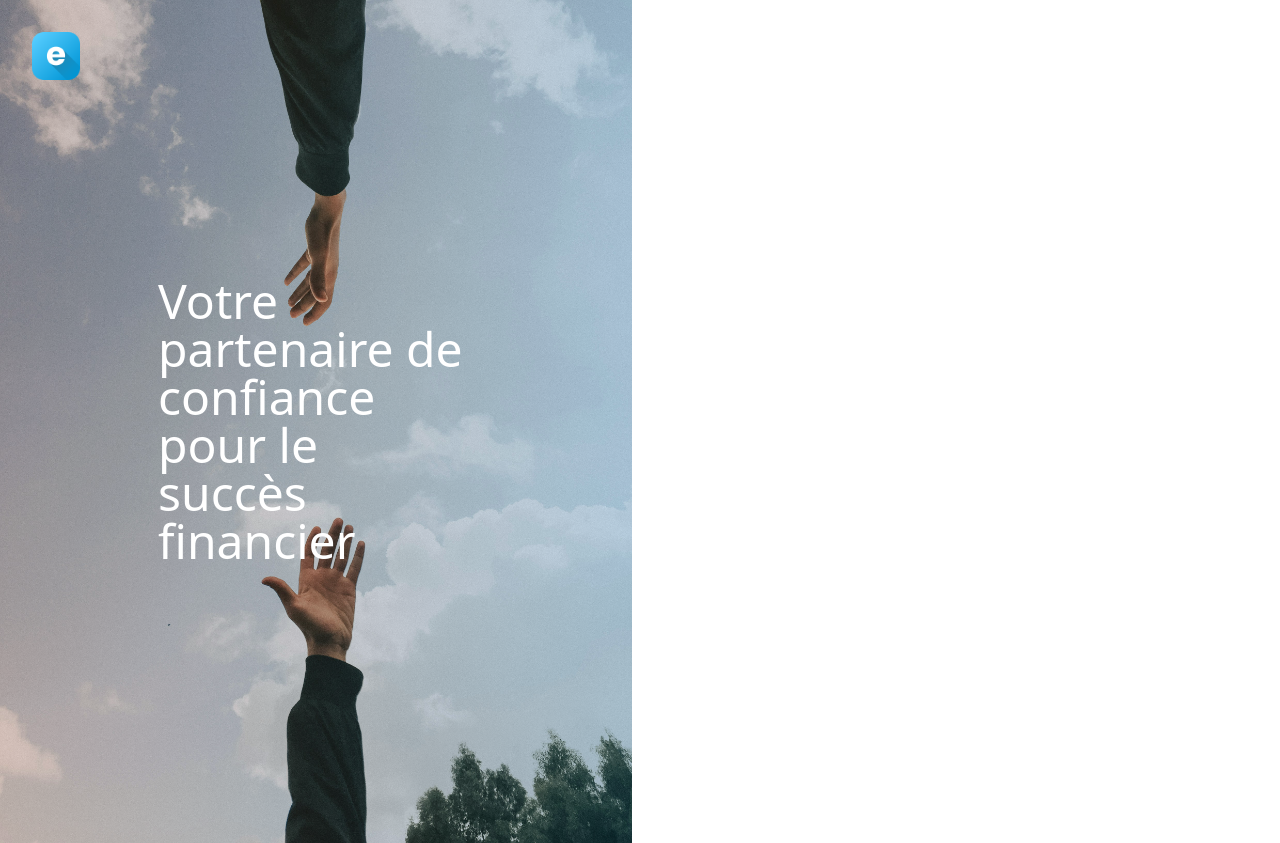
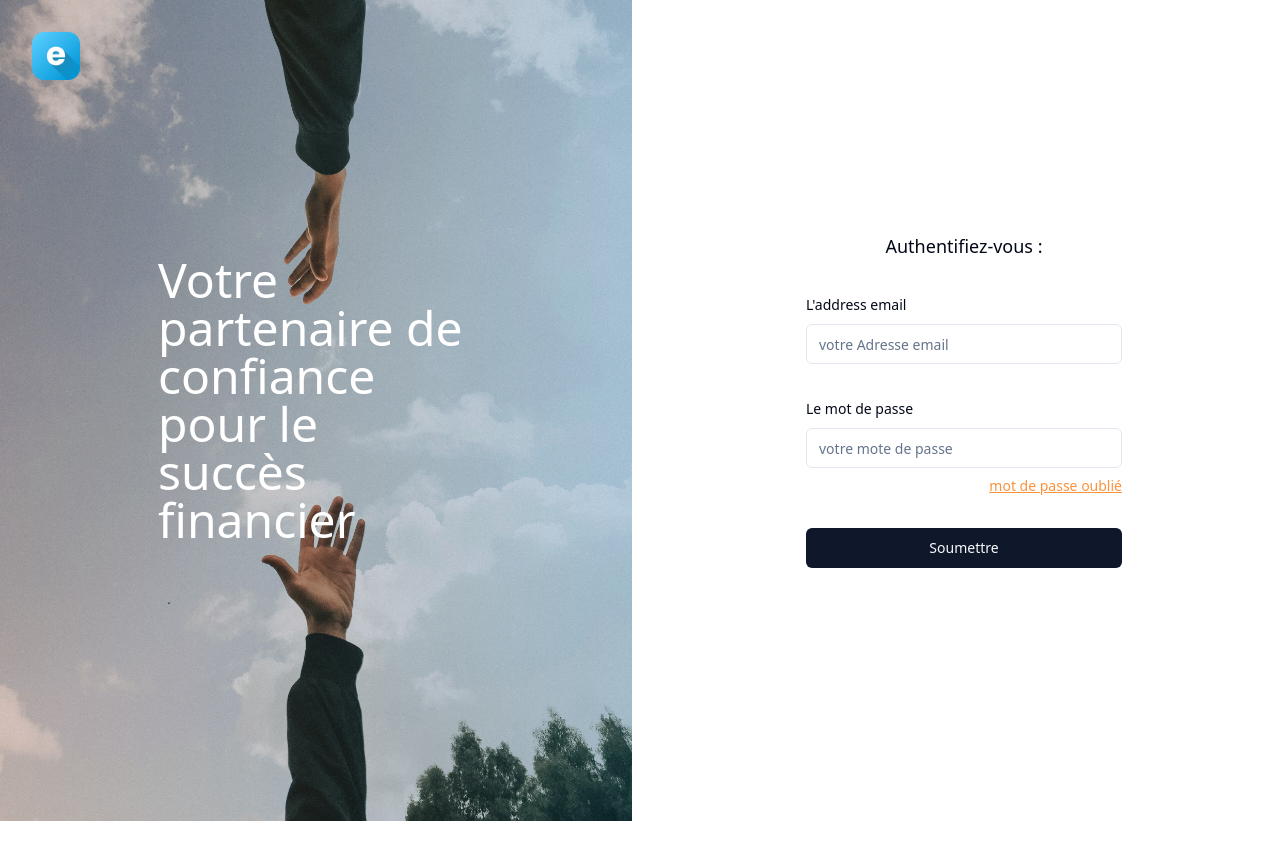
Before and after one commit to brahim-belghiti/e-bank-front, a React app: page / in a window 1280 px wide. After the commit the page ends 821 px from the top, so only its background shows below. Built offline with nearby package versions, Linux system fonts and the light colour scheme; the HTML template or start-up script is replaced by a standard one.

Commit message:
add login form

```diff
--- a/package.json
+++ b/package.json
@@ -11,6 +11,8 @@
     "preview": "vite preview"
   },
   "dependencies": {
+    "@hookform/resolvers": "^3.3.4",
+    "@radix-ui/react-label": "^2.0.2",
     "@radix-ui/react-slot": "^1.0.2",
     "@tanstack/react-query": "^5.28.14",
     "class-variance-authority": "^0.7.0",
--- /dev/null
+++ b/src/components/LoginForm.tsx
@@ -0,0 +1,65 @@
+import { formSchema } from "@/schemas/loginValidation";
+import { zodResolver } from "@hookform/resolvers/zod";
+import { useForm } from "react-hook-form";
+import { z } from "zod";
+import { Button } from "@/components/ui/button";
+import { Input } from "@/components/ui/input";
+import {
+  Form,
+  FormField,
+  FormControl,
+  FormLabel,
+  FormMessage,
+  FormItem,
+  FormDescription,
+} from "@/components/ui/form";
+
+export const LoginForm = () => {
+  const form = useForm<z.infer<typeof formSchema>>({
+    resolver: zodResolver(formSchema),
+    defaultValues: {
+      email: "",
+    },
+  });
+  function onSubmit(values: z.infer<typeof formSchema>) {
+    // Do something with the form values.
+    // ✅ This will be type-safe and validated.
+    console.log(values);
+  }
+  return (
+    <div className="w-6/12">
+      <Form {...form}>
+        <form onSubmit={form.handleSubmit(onSubmit)} className="space-y-8">
+          <FormField
+            control={form.control}
+            name="email"
+            render={({ field }) => (
+              <FormItem>
+                <FormLabel>L'address email</FormLabel>
+                <FormControl>
+                  <Input placeholder="votre Adresse email" {...field} />
+                </FormControl>
+                <FormMessage />
+              </FormItem>
+            )}
+          />
+          <FormField
+            control={form.control}
+            name="password"
+            render={({ field }) => (
+              <FormItem>
+                <FormLabel>Le mot de passe</FormLabel>
+                <FormControl>
+                  <Input placeholder="votre mote de passe" {...field} />
+                </FormControl>
+                <FormDescription className="text-orange-400 text-end underline"> <a href="/dashboard">mot de passe oublié</a></FormDescription>
+                <FormMessage />
+              </FormItem>
+            )}
+          />
+          <Button className="w-full" type="submit">Soumettre</Button>
+        </form>
+      </Form>
+    </div>
+  );
+};
--- /dev/null
+++ b/src/components/ui/form.tsx
@@ -0,0 +1,176 @@
+import * as React from "react"
+import * as LabelPrimitive from "@radix-ui/react-label"
+import { Slot } from "@radix-ui/react-slot"
+import {
+  Controller,
+  ControllerProps,
+  FieldPath,
+  FieldValues,
+  FormProvider,
+  useFormContext,
+} from "react-hook-form"
+
+import { cn } from "@/lib/utils"
+import { Label } from "@/components/ui/label"
+
+const Form = FormProvider
+
+type FormFieldContextValue<
+  TFieldValues extends FieldValues = FieldValues,
+  TName extends FieldPath<TFieldValues> = FieldPath<TFieldValues>
+> = {
+  name: TName
+}
+
+const FormFieldContext = React.createContext<FormFieldContextValue>(
+  {} as FormFieldContextValue
+)
+
+const FormField = <
+  TFieldValues extends FieldValues = FieldValues,
+  TName extends FieldPath<TFieldValues> = FieldPath<TFieldValues>
+>({
+  ...props
+}: ControllerProps<TFieldValues, TName>) => {
+  return (
+    <FormFieldContext.Provider value={{ name: props.name }}>
+      <Controller {...props} />
+    </FormFieldContext.Provider>
+  )
+}
+
+const useFormField = () => {
+  const fieldContext = React.useContext(FormFieldContext)
+  const itemContext = React.useContext(FormItemContext)
+  const { getFieldState, formState } = useFormContext()
+
+  const fieldState = getFieldState(fieldContext.name, formState)
+
+  if (!fieldContext) {
+    throw new Error("useFormField should be used within <FormField>")
+  }
+
+  const { id } = itemContext
+
+  return {
+    id,
+    name: fieldContext.name,
+    formItemId: `${id}-form-item`,
+    formDescriptionId: `${id}-form-item-description`,
+    formMessageId: `${id}-form-item-message`,
+    ...fieldState,
+  }
+}
+
+type FormItemContextValue = {
+  id: string
+}
+
+const FormItemContext = React.createContext<FormItemContextValue>(
+  {} as FormItemContextValue
+)
+
+const FormItem = React.forwardRef<
+  HTMLDivElement,
+  React.HTMLAttributes<HTMLDivElement>
+>(({ className, ...props }, ref) => {
+  const id = React.useId()
+
+  return (
+    <FormItemContext.Provider value={{ id }}>
+      <div ref={ref} className={cn("space-y-2", className)} {...props} />
+    </FormItemContext.Provider>
+  )
+})
+FormItem.displayName = "FormItem"
+
+const FormLabel = React.forwardRef<
+  React.ElementRef<typeof LabelPrimitive.Root>,
+  React.ComponentPropsWithoutRef<typeof LabelPrimitive.Root>
+>(({ className, ...props }, ref) => {
+  const { error, formItemId } = useFormField()
+
+  return (
+    <Label
+      ref={ref}
+      className={cn(error && "text-destructive text-black", className)}
+      htmlFor={formItemId}
+      {...props}
+    />
+  )
+})
+FormLabel.displayName = "FormLabel"
+
+const FormControl = React.forwardRef<
+  React.ElementRef<typeof Slot>,
+  React.ComponentPropsWithoutRef<typeof Slot>
+>(({ ...props }, ref) => {
+  const { error, formItemId, formDescriptionId, formMessageId } = useFormField()
+
+  return (
+    <Slot
+      ref={ref}
+      id={formItemId}
+      aria-describedby={
+        !error
+          ? `${formDescriptionId}`
+          : `${formDescriptionId} ${formMessageId}`
+      }
+      aria-invalid={!!error}
+      {...props}
+    />
+  )
+})
+FormControl.displayName = "FormControl"
+
+const FormDescription = React.forwardRef<
+  HTMLParagraphElement,
+  React.HTMLAttributes<HTMLParagraphElement>
+>(({ className, ...props }, ref) => {
+  const { formDescriptionId } = useFormField()
+
+  return (
+    <p
+      ref={ref}
+      id={formDescriptionId}
+      className={cn("text-sm text-muted-foreground", className)}
+      {...props}
+    />
+  )
+})
+FormDescription.displayName = "FormDescription"
+
+const FormMessage = React.forwardRef<
+  HTMLParagraphElement,
+  React.HTMLAttributes<HTMLParagraphElement>
+>(({ className, children, ...props }, ref) => {
+  const { error, formMessageId } = useFormField()
+  const body = error ? String(error?.message) : children
+
+  if (!body) {
+    return null
+  }
+
+  return (
+    <p
+      ref={ref}
+      id={formMessageId}
+      className={cn("text-sm font-medium text-destructive", className)}
+      {...props}
+    >
+      {body}
+    </p>
+  )
+})
+FormMessage.displayName = "FormMessage"
+
+export {
+  useFormField,
+  Form,
+  FormItem,
+  FormLabel,
+  FormControl,
+  FormDescription,
+  FormMessage,
+  FormField,
+}
--- /dev/null
+++ b/src/components/ui/label.tsx
@@ -0,0 +1,24 @@
+import * as React from "react"
+import * as LabelPrimitive from "@radix-ui/react-label"
+import { cva, type VariantProps } from "class-variance-authority"
+
+import { cn } from "@/lib/utils"
+
+const labelVariants = cva(
+  "text-sm font-medium leading-none peer-disabled:cursor-not-allowed peer-disabled:opacity-70"
+)
+
+const Label = React.forwardRef<
+  React.ElementRef<typeof LabelPrimitive.Root>,
+  React.ComponentPropsWithoutRef<typeof LabelPrimitive.Root> &
+    VariantProps<typeof labelVariants>
+>(({ className, ...props }, ref) => (
+  <LabelPrimitive.Root
+    ref={ref}
+    className={cn(labelVariants(), className)}
+    {...props}
+  />
+))
+Label.displayName = LabelPrimitive.Root.displayName
+
+export { Label }
--- a/src/pages/Home.tsx
+++ b/src/pages/Home.tsx
@@ -1,5 +1,6 @@
 import logo1 from "../assets/logo1.png";
 import hero_image_1 from "../assets/hero_image_1.jpg";
+import { LoginForm } from "@/components/LoginForm";
 
 const Home = () => {
   return (
@@ -7,16 +8,18 @@
       <header className="lg:flex justfy-between">
         <img src={logo1} alt="company logo" className="w-12 h-auto absolute left-8 top-8 z-20" />
       </header>
-      <main className="lg:flex-row flex flex-col w-full h-full justify-center items-center gap-4">
-        <div className="relative flex justify-center items-center lg:w-3/6">
+      <main className="lg:flex-row flex flex-col w-full h-screen justify-center items-center gap-4">
+        <section className="relative flex justify-center items-center lg:w-3/6">
           <div className="bg-gradient-to-r from-orange-500 to-sky-500 flex justify-center items-center absolute z-10 h-full w-full opacity-15"></div>
           <img src={hero_image_1} alt="Votre partenaire de confiance pour le succès financier" />
           <h1 className="absolute lg:text-5xl text-xl text-white top-1/2 left-1/2 -translate-x-1/2 -translate-y-1/2 z-50">
             Votre partenaire de confiance pour le succès financier
           </h1>
-        </div>
-        <div className="h-full lg:w-3/6 w-full flex justify-center items-center">
-        </div>
+        </section>
+        <section className="h-full lg:w-3/6 w-full flex flex-col justify-center items-center gap-8">
+          <h3 className="text-lg">Authentifiez-vous : </h3>
+          <LoginForm/>
+        </section>
       </main>
     </>
   );
--- a/src/routes/__root.tsx
+++ b/src/routes/__root.tsx
@@ -5,7 +5,7 @@
   component: () => (
     <>
       <Outlet />
-      <TanStackRouterDevtools />
+      {/* <TanStackRouterDevtools /> */}
     </>
   ),
 });
--- /dev/null
+++ b/src/schemas/loginValidation.ts
@@ -0,0 +1,19 @@
+import { z } from "zod";
+
+const formSchema = z.object({
+  email: z
+    .string()
+    .email({
+      message: "Adresse e-mail non valide.",
+    })
+    .max(50, {
+      message: "Adresse e-mail ne doit pas depasser 50 caractères",
+    }),
+  password: z.string().min(8, {
+    message: "Le mot de passe doit comporter au moins 6 caractères.",
+  }).max(50, {
+    message: "Le mot de passe doit pas depasser 50 caractères"
+  })
+});
+
+export { formSchema };
--- a/vite.config.ts
+++ b/vite.config.ts
@@ -10,4 +10,11 @@
       "@": path.resolve(__dirname, "./src"),
     },
   },
+  server: {
+    host: true,
+    port: 8000,
+     watch: {
+       usePolling: true
+     }
+  }
 });
```
Also changed, not shown: 2 other files (tests, documents, lock files or other folders).
